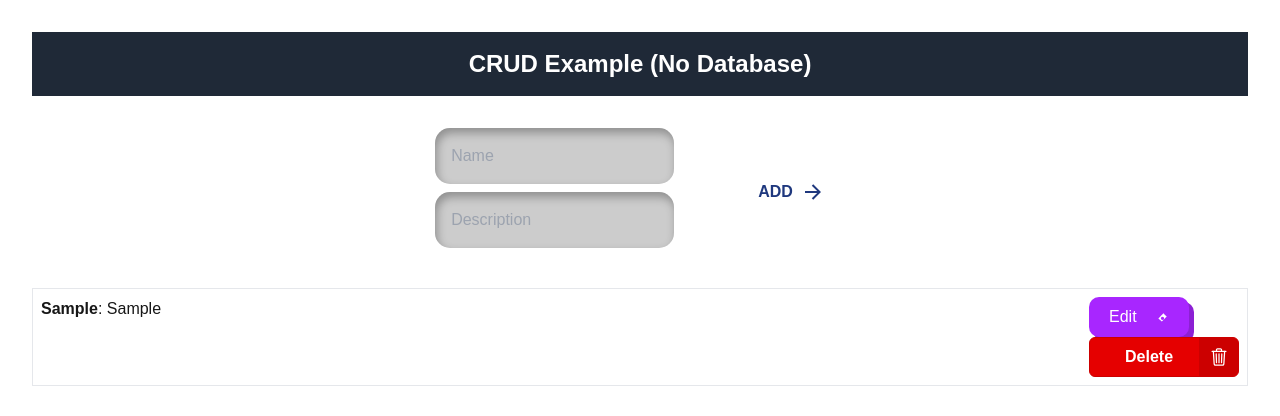
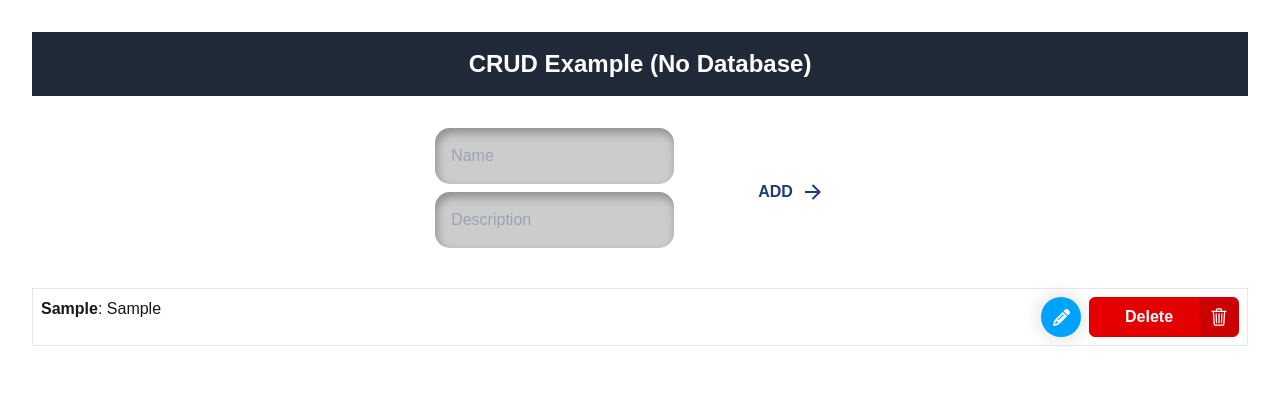
Before and after one commit to rafaelmm16/Next.js-CRUD, a Next.js app in the folder my-app/: page / in a window 1280 px wide. Both pictures are taken after typing "Sample", "Sample" into the empty fields and a click on the button "ADD". Shown: the top 416 px of the page. Built offline with nearby package versions, Linux system fonts and the light colour scheme.

Commit message:
✨ adicionado suporte para geração de IDs únicos e melhorias na interface do botão de edição

```diff
--- a/my-app/package.json
+++ b/my-app/package.json
@@ -9,10 +9,12 @@
     "lint": "next lint"
   },
   "dependencies": {
+    "babel-plugin-styled-components": "^2.1.4",
     "next": "15.0.2",
     "react": "19.0.0-rc-02c0e824-20241028",
     "react-dom": "19.0.0-rc-02c0e824-20241028",
-    "styled-components": "^6.1.13"
+    "styled-components": "^6.1.13",
+    "uuid": "^11.0.3"
   },
   "devDependencies": {
     "@types/node": "^20",
--- a/my-app/src/app/edit-button.tsx
+++ b/my-app/src/app/edit-button.tsx
@@ -1,65 +1,80 @@
 import React from 'react';
 import styled from 'styled-components';
 
-interface EditButtonProps {
-  onClick: () => void;
+const Button = () => {
+  return (
+    <StyledWrapper>
+      <button className="edit-button">
+        <svg className="edit-svgIcon" viewBox="0 0 512 512">
+          <path d="M410.3 231l11.3-11.3-33.9-33.9-62.1-62.1L291.7 89.8l-11.3 11.3-22.6 22.6L58.6 322.9c-10.4 10.4-18 23.3-22.2 37.4L1 480.7c-2.5 8.4-.2 17.5 6.1 23.7s15.3 8.5 23.7 6.1l120.3-35.4c14.1-4.2 27-11.8 37.4-22.2L387.7 253.7 410.3 231zM160 399.4l-9.1 22.7c-4 3.1-8.5 5.4-13.3 6.9L59.4 452l23-78.1c1.4-4.9 3.8-9.4 6.9-13.3l22.7-9.1v32c0 8.8 7.2 16 16 16h32zM362.7 18.7L348.3 33.2 325.7 55.8 314.3 67.1l33.9 33.9 62.1 62.1 33.9 33.9 11.3-11.3 22.6-22.6 14.5-14.5c25-25 25-65.5 0-90.5L453.3 18.7c-25-25-65.5-25-90.5 0zm-47.4 168l-144 144c-6.2 6.2-16.4 6.2-22.6 0s-6.2-16.4 0-22.6l144-144c6.2-6.2 16.4-6.2 22.6 0s6.2 16.4 0 22.6z" />
+        </svg>
+      </button>
+    </StyledWrapper>
+  );
 }
 
-const EditButton: React.FC<EditButtonProps> = ({ onClick }) => (
-  <StyledWrapper>
-    <button className="Btn" onClick={onClick}>
-      Edit
-      <svg className="svg" viewBox="0 0 512 512">
-      <path d="M410.3 231l11.3-11.3-33.9-33.9-62.1-62.1L291.7 89.8l-11.3 11.3-22.6 22.6L205.2 179l-33.9 33.9-78.5 78.5 22.6 22.6 11.3 11.3 33.9 33.9L231 410.3l54.7-54.7 22.6-22.6 11.3-11.3 62.1-62.1 33.9-33.9 11.3-11.3zM256 352c-35.3 0-64-28.7-64-64s28.7-64 64-64 64 28.7 64 64-28.7 64-64 64z"/>
-      </svg>
-    </button>
-  </StyledWrapper>
-);
-
 const StyledWrapper = styled.div`
-     .Btn {
-    position: relative;
+  .edit-button {
+    width: 40px;
+    height: 40px;
+    border-radius: 50%;
+    background-color: rgb(0, 162, 255);
+    border: none;
+    font-weight: 600;
     display: flex;
     align-items: center;
-    justify-content: flex-start;
-    width: 100px;
-    height: 40px;
-    border: none;
-    padding: 0px 20px;
-    background-color: rgb(168, 38, 255);
-    color: white;
-    font-weight: 500;
+    justify-content: center;
+    box-shadow: 0px 0px 20px rgba(0, 0, 0, 0.164);
     cursor: pointer;
-    border-radius: 10px;
-    box-shadow: 5px 5px 0px rgb(140, 32, 212);
-    transition-duration: .3s;
+    transition-duration: 0.3s;
+    overflow: hidden;
+    position: relative;
+    text-decoration: none !important;
   }
 
-  .svg {
-    width: 13px;
-    position: absolute;
-    right: 0;
-    margin-right: 20px;
-    fill: white;
-    transition-duration: .3s;
+  .edit-svgIcon {
+    width: 17px;
+    transition-duration: 0.3s;
   }
 
-  .Btn:hover {
-    color: transparent;
+  .edit-svgIcon path {
+    fill: white;
   }
 
-  .Btn:hover svg {
-    right: 43%;
-    margin: 0;
-    padding: 0;
-    border: none;
-    transition-duration: .3s;
+  .edit-button:hover {
+    width: 120px;
+    border-radius: 50px;
+    transition-duration: 0.3s;
+    background-color: rgb(69, 128, 255);
+    align-items: center;
   }
 
-  .Btn:active {
-    transform: translate(3px , 3px);
-    transition-duration: .3s;
-    box-shadow: 2px 2px 0px rgb(140, 32, 212);
-  }`
+  .edit-button:hover .edit-svgIcon {
+    width: 20px;
+    transition-duration: 0.3s;
+    transform: translateY(60%);
+    -webkit-transform: rotate(360deg);
+    -moz-transform: rotate(360deg);
+    -o-transform: rotate(360deg);
+    -ms-transform: rotate(360deg);
+    transform: rotate(360deg);
+  }
 
-export default EditButton;
+  .edit-button::before {
+    display: none;
+    content: "Edit";
+    color: white;
+    transition-duration: 0.3s;
+    font-size: 2px;
+  }
+
+  .edit-button:hover::before {
+    display: block;
+    padding-right: 10px;
+    font-size: 13px;
+    opacity: 1;
+    transform: translateY(0px);
+    transition-duration: 0.3s;
+  }`;
+
+export default Button;
--- a/my-app/src/app/page.tsx
+++ b/my-app/src/app/page.tsx
@@ -6,15 +6,17 @@ import Button from './add-button';
 import Loading from './loading';
 import DeleteButton from './delete-button';
 import EditButton from './edit-button';
+import { v4 as uuidv4 } from 'uuid'; // Import uuid
 
 interface Item {
+  id: string; // Add ID field
   name: string;
   description: string;
 }
 
 export default function Home() {
   const [items, setItems] = useState<Item[]>([]);
-  const [newItem, setNewItem] = useState<Item>({ name: '', description: '' });
+  const [newItem, setNewItem] = useState<Item>({ id: '', name: '', description: '' });
   const [editingItem, setEditingItem] = useState<Item | null>(null);
   const [isLoading, setIsLoading] = useState(false);
 
@@ -27,8 +29,8 @@ export default function Home() {
 
     if (newItem.name && newItem.description) {
       await new Promise((resolve) => setTimeout(resolve, 500));
-      setItems([...items, newItem]);
-      setNewItem({ name: '', description: '' });
+      setItems([...items, { ...newItem, id: uuidv4() }]); // Generate ID
+      setNewItem({ id: '', name: '', description: '' });
     }
 
     setIsLoading(false);
@@ -36,7 +38,7 @@ export default function Home() {
 
   const editItem = (item: Item) => {
     setEditingItem(item);
-    setNewItem({ name: item.name, description: item.description });
+    setNewItem({ ...item }); // This correctly updates newItem
   };
 
   const updateItem = async () => {
@@ -45,18 +47,18 @@ export default function Home() {
     if (newItem.name && newItem.description) {
       await new Promise((resolve) => setTimeout(resolve, 1500));
       const updatedItems = items.map((item) =>
-        item === editingItem ? newItem : item
+        item.id === editingItem?.id ? newItem : item // Compare IDs
       );
       setItems(updatedItems);
       setEditingItem(null);
-      setNewItem({ name: '', description: '' });
+      setNewItem({ id: '', name: '', description: '' });
     }
 
     setIsLoading(false);
   };
 
   const deleteItem = (item: Item) => {
-    const updatedItems = items.filter((i) => i !== item);
+    const updatedItems = items.filter((i) => i.id !== item.id); // Filter by ID
     setItems(updatedItems);
   };
 
@@ -84,22 +86,19 @@ export default function Home() {
         </div>
       </div>
 
-      {/* Loading abaixo dos inputs */}
-      <div className="mb-4"> {/* Adiciona espaço abaixo dos inputs */}
+      <div className="mb-4">
         {isLoading && <Loading />}
       </div>
 
 
       <ul className="w-full">
-        {items.map((item, index) => (
-          <li key={index} className="border p-2 mb-2 flex justify-between w-full">
+        {items.map((item) => (
+          <li key={item.id} className="border p-2 mb-2 flex justify-between w-full"> {/* Use item.id as key */}
             <div>
               <span className="font-bold">{item.name}</span>: {item.description}
             </div>
-            <div>
-              {/* Use the imported EditButton component */}
+            <div className="flex gap-2">
               <EditButton onClick={() => editItem(item)} />
-
               <DeleteButton onClick={() => deleteItem(item)} />
             </div>
           </li>
```
Also changed, not shown: 2 other files (tests, documents, lock files or other folders).
